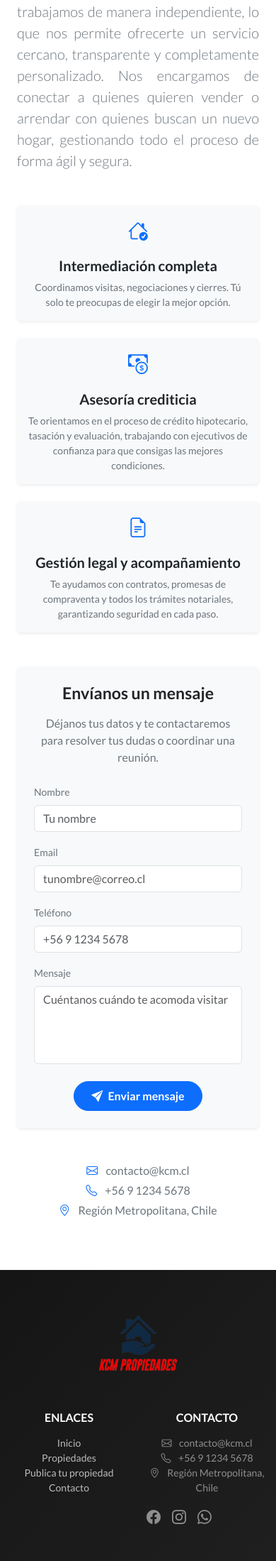
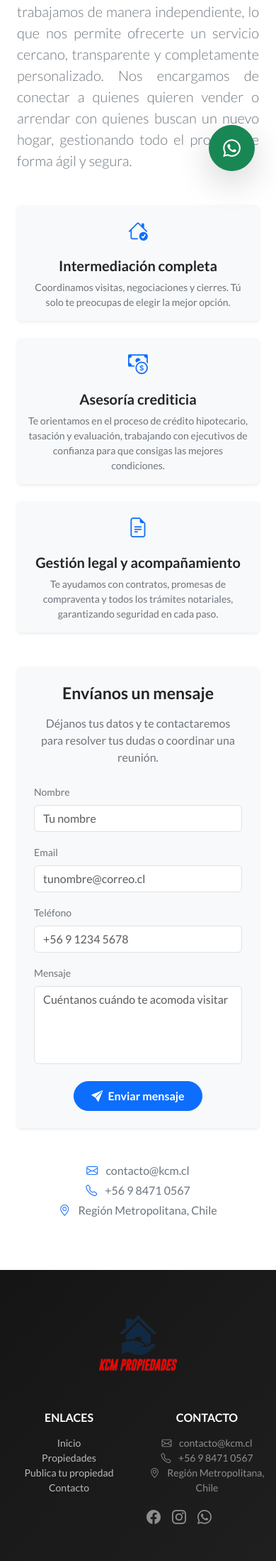
Before and after one commit to Jalann18/kcm-corredora, a Django app: page /contacto/ in a window 390 px wide. Shown: the part 573-2772 px from the top of the page at 71% size. Run offline with Django 5.2, Linux system fonts and the light colour scheme; parts of the project's set-up code (start-up, migrations or seed data) failed here and were passed over.

Commit message:
feat(web): update contact phone and add floating whatsapp button

```diff
--- a/templates/core/base.html
+++ b/templates/core/base.html
@@ -124,14 +124,14 @@
             <h6 class="fw-bold text-uppercase mb-3">Contacto</h6>
             <ul class="list-unstyled small text-white-50 mb-0">
               <li><i class="bi bi-envelope me-2"></i> contacto@kcm.cl</li>
-              <li><i class="bi bi-telephone me-2"></i> +56 9 1234 5678</li>
+              <li><i class="bi bi-telephone me-2"></i> +56 9 8471 0567</li>
               <li><i class="bi bi-geo-alt me-2"></i> Región Metropolitana, Chile</li>
             </ul>
 
             <div class="d-flex gap-3 mt-3">
               <a href="#" class="text-white-50 fs-5 footer-social"><i class="bi bi-facebook"></i></a>
               <a href="#" class="text-white-50 fs-5 footer-social"><i class="bi bi-instagram"></i></a>
-              <a href="#" class="text-white-50 fs-5 footer-social"><i class="bi bi-whatsapp"></i></a>
+              <a href="https://wa.me/56984710567" target="_blank" rel="noopener noreferrer" class="text-white-50 fs-5 footer-social"><i class="bi bi-whatsapp"></i></a>
             </div>
           </div>
         </div>
@@ -438,5 +438,10 @@
 </script>
 
 
+  <!-- Botón de WhatsApp Flotante -->
+  <a href="https://wa.me/56984710567" target="_blank" rel="noopener noreferrer" class="btn btn-success rounded-circle shadow-lg d-flex align-items-center justify-content-center position-fixed" style="width: 65px; height: 65px; bottom: 30px; right: 30px; z-index: 9999; transition: transform 0.2s;" onmouseover="this.style.transform='scale(1.1)'" onmouseout="this.style.transform='scale(1)'">
+    <i class="bi bi-whatsapp fs-2"></i>
+  </a>
+
 </body>
 </html>
--- a/templates/core/contacto.html
+++ b/templates/core/contacto.html
@@ -135,7 +135,7 @@
     <div class="row justify-content-center mt-5">
       <div class="col-lg-6 text-center">
         <p class="mb-1 text-secondary"><i class="bi bi-envelope me-2 text-primary"></i> contacto@kcm.cl</p>
-        <p class="mb-1 text-secondary"><i class="bi bi-telephone me-2 text-primary"></i> +56 9 1234 5678</p>
+        <p class="mb-1 text-secondary"><i class="bi bi-telephone me-2 text-primary"></i> +56 9 8471 0567</p>
         <p class="text-secondary mb-0"><i class="bi bi-geo-alt me-2 text-primary"></i> Región Metropolitana, Chile</p>
       </div>
     </div>
```
